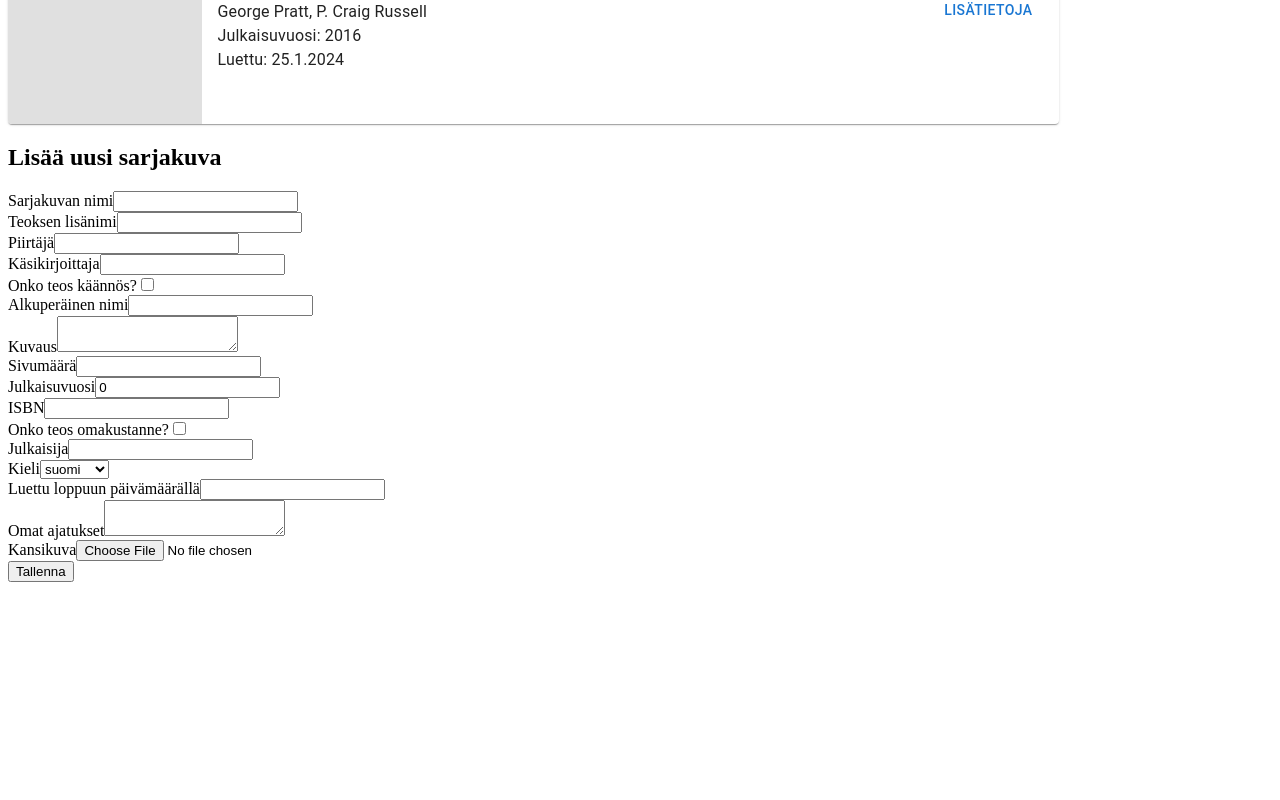
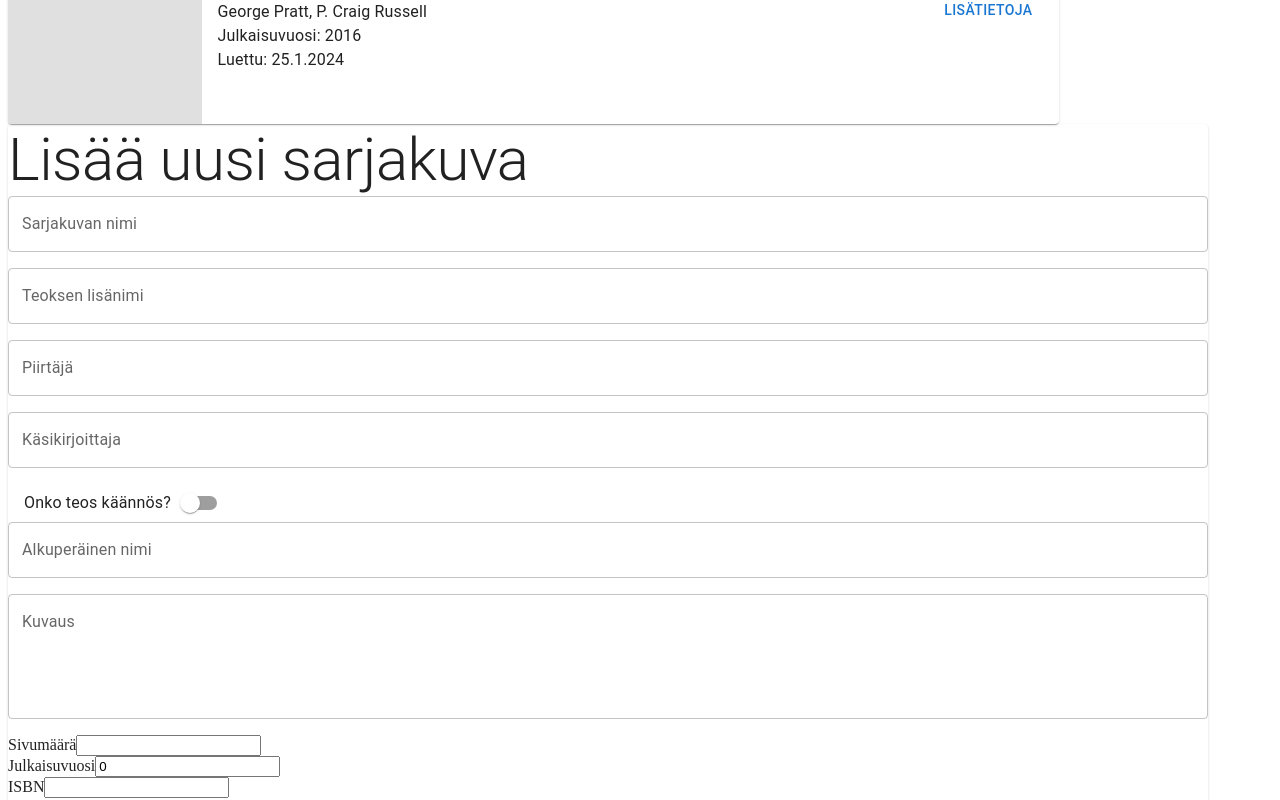
Before and after one commit to faltzuthewiz/comics-frontend, a React (Vite) app: page / in a window 1280 px wide. Shown: the part 1200-2000 px from the top of the page. Before the commit the page ends 1790 px from the top, so only its background shows below. Built offline with nearby package versions, Linux system fonts and the light colour scheme.

Commit message:
started refactoring form

```diff
--- a/src/App.jsx
+++ b/src/App.jsx
@@ -137,6 +137,20 @@ function App() {
     console.log(comic)
   }
 
+  const changeCheck = (e) => {
+    setComic({
+      ...comic,
+      [e.target.name]: e.target.checked,
+      id: comicsList.length + 1,
+    })
+  }
+
+  const [state, setState] = useState({
+    translation: false,
+  })
+
+  // New change functions for checkbox typed change
+
   const addComic = (e) => {
     e.preventDefault()
 
@@ -180,7 +194,7 @@ function App() {
         <Introduction />
         <Filter onChange={handleFilter} value={filterName} />
         <Results comics={comicsToShow} showbtn={handleShowButton} />
-        <AddComicForm change={change} addComic={addComic} comic={comic} />
+        <AddComicForm change={change} changeCheck={changeCheck} addComic={addComic} comic={comic} />
       </Box>
     </>
   )
--- a/src/components/AddComicForm.jsx
+++ b/src/components/AddComicForm.jsx
@@ -1,31 +1,27 @@
-function AddComicForm({ change, addComic, comic }) {
+import { Box, Button, FormControlLabel, Paper, Switch, TextField, Typography } from "@mui/material"
+
+function AddComicForm({ change, changeCheck, addComic, comic }) {
 
     return (
-        <div>
-            <h2>Lisää uusi sarjakuva</h2>
+        <Paper sx={{ maxWidth: 1200 }}>
+            <Typography variant="h2">Lisää uusi sarjakuva</Typography>
 
-            <form onSubmit={addComic}>
-                <label>Sarjakuvan nimi
-                    <input type="text" name="name" value={comic.name} onChange={change} /> <br />
-                </label>
-                <label>Teoksen lisänimi
-                    <input type="text" name="additionalName" value={comic.additionalName} onChange={change} /> <br />
-                </label>
-                <label>Piirtäjä
-                    <input type="text" name="artist" value={comic.artist} onChange={change} /> <br />
-                </label>
-                <label>Käsikirjoittaja
-                    <input type="text" name="writer" value={comic.writer} onChange={change} /> <br />
-                </label>
-                <label>Onko teos käännös?
-                    <input type="checkbox" name="translation" checked={comic.translation} onChange={change} /> <br />
-                </label>
-                <label>Alkuperäinen nimi
-                    <input type="text" name="originalName" value={comic.originalName} onChange={change} /> <br />
-                </label>
-                <label>Kuvaus
-                    <textarea name="details" value={comic.details} onChange={change} /> <br />
-                </label>
+            <Box component='form' autoComplete='off' sx={{ '& .MuiTextField-root': { marginBottom: 2 } }}>
+                <TextField label='Sarjakuvan nimi' name="name" value={comic.name} onChange={change} fullWidth />
+                <br />
+                <TextField label='Teoksen lisänimi' name="additionalName" value={comic.additionalName} onChange={change} fullWidth />
+                <br />
+                <TextField label='Piirtäjä' name="artist" value={comic.artist} onChange={change} fullWidth />
+                <br />
+                <TextField label='Käsikirjoittaja' name="writer" value={comic.writer} onChange={change} fullWidth />
+                <br />
+                <FormControlLabel labelPlacement="start" label='Onko teos käännös?' control={<Switch color="primary" checked={comic.translation} onChange={changeCheck} name="translation" />} />
+                <br />
+                <TextField label='Alkuperäinen nimi' name="originalName" value={comic.originalName} onChange={change} fullWidth />
+                <br />
+                <TextField label='Kuvaus' name="details" value={comic.details} onChange={change} multiline rows='4' fullWidth />
+                <br />
+
                 <label>Sivumäärä
                     <input type="text" name="pages" value={comic.pages} onChange={change} /> <br />
                 </label>
@@ -35,12 +31,12 @@ function AddComicForm({ change, addComic, comic }) {
                 <label>ISBN
                     <input type="text" name="ISBN" value={comic.ISBN} onChange={change} /> <br />
                 </label>
-                <label>Onko teos omakustanne?
-                    <input type="checkbox" name="selfPublished" checked={comic.selfPublished} onChange={change} /> <br />
-                </label>
-                <label>Julkaisija
-                    <input type="text" name="publisher" value={comic.publisher} onChange={change} /> <br />
-                </label>
+                <FormControlLabel labelPlacement="start" label='Onko teos omakustanne?' control={<Switch color="primary" checked={comic.selfPublished} onChange={changeCheck} name="selfPublished" />} />
+                <br />
+
+                <TextField label='Julkaisija' name="publisher" value={comic.publisher} onChange={change} fullWidth />
+                <br />
+
                 <label>Kieli
                     <select name="language" defaultValue={comic.language} onChange={change}>
                         <option value="Finnish">suomi</option>
@@ -55,15 +51,15 @@ function AddComicForm({ change, addComic, comic }) {
                 <label>Luettu loppuun päivämäärällä
                     <input type="text" name="dateRead" value={comic.dateRead} onChange={change} /> <br />
                 </label>
-                <label>Omat ajatukset
-                    <textarea name="ownThoughts" value={comic.ownThoughts} onChange={change} /> <br />
-                </label>
+                <TextField label='Omat ajatukset' name="ownThoughts" value={comic.ownThoughts} onChange={change} multiline rows='4' fullWidth />
+                <br />
+
                 <label>Kansikuva
                     <input type="file" name="image" value={comic.image} onChange={change} id="fileInput" accept=".jpg, .jpeg, .png" /> <br />
                 </label>
-                <button type="submit">Tallenna</button>
-            </form>
-        </div>
+                <Button variant="contained" onClick={addComic}>Tallenna</Button>
+            </Box>
+        </Paper>
     )
 }
 
```
